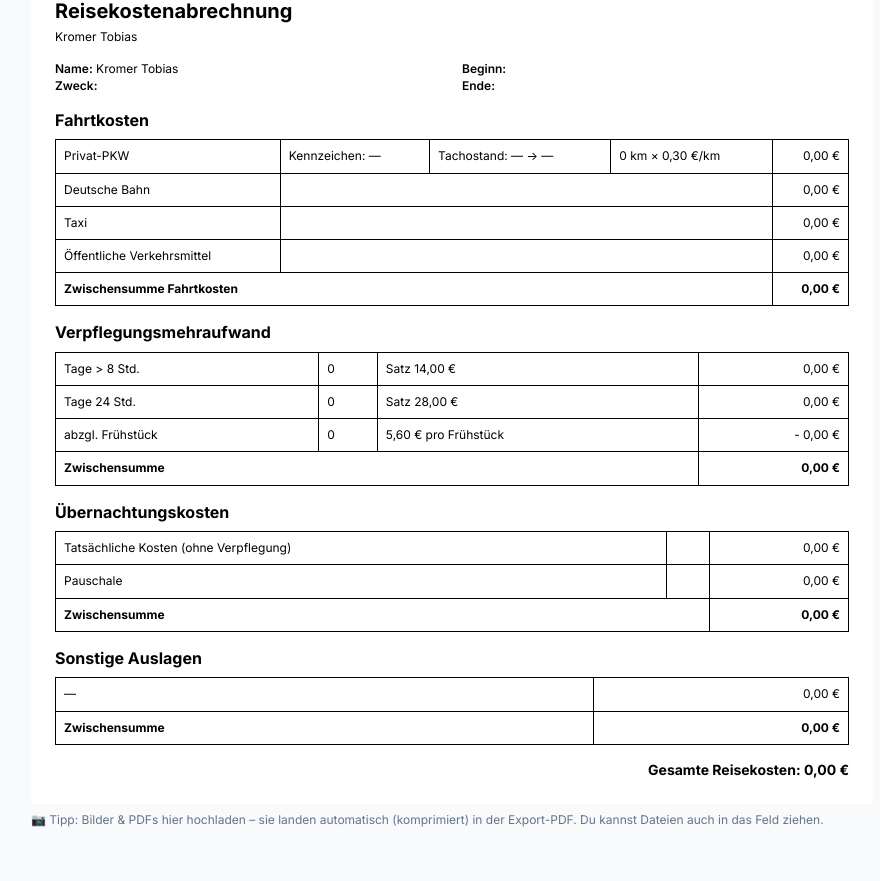
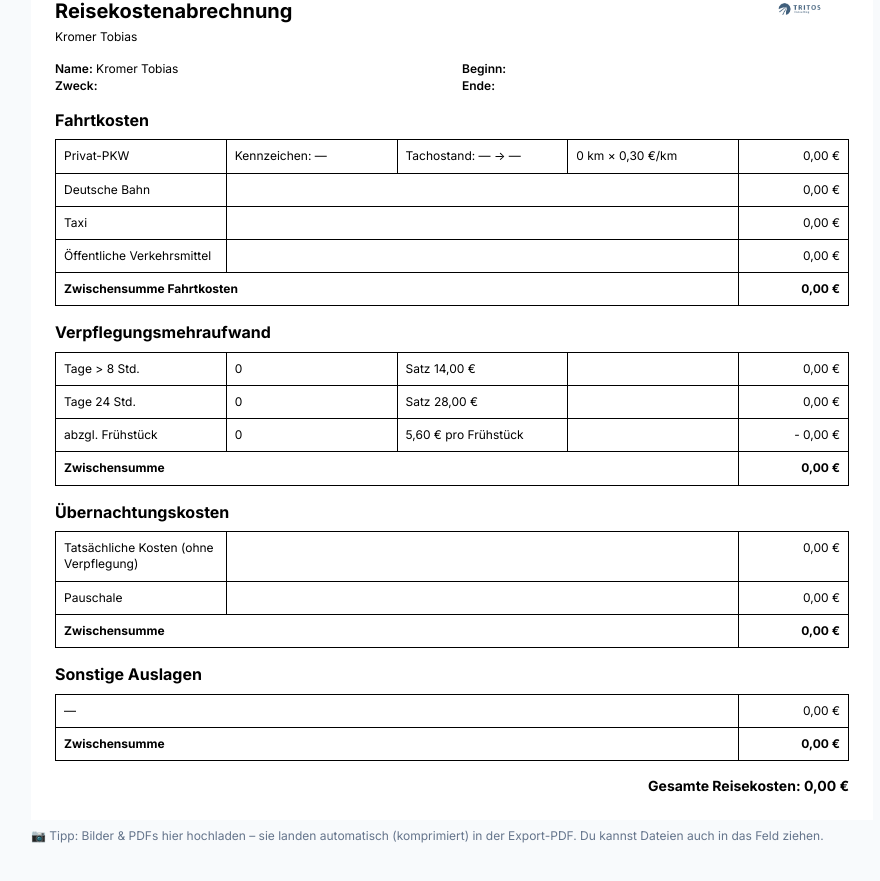
Before and after one commit to tritos-consulting/reisekosten, a React (Vite) app: page / in a window 1280 px wide. Shown: the part 2129-3010 px from the top of the page, without its empty margins (59-939 px from the left). Built offline with nearby package versions, Linux system fonts and the light colour scheme.

Commit message:
Update TravelExpenseFormDE.jsx

```diff
--- a/src/TravelExpenseFormDE.jsx
+++ b/src/TravelExpenseFormDE.jsx
@@ -6,14 +6,13 @@ import html2canvas from "html2canvas";
 /**
  * Features:
  * - 0,30 €/km (keine Staffel), KM aus Tachostand
- * - Responsive Layout, großzügige Abstände
- * - Upload: Bilder & PDFs (Datei-Dialog + Drag&Drop), Entfernen-Button pro Beleg
+ * - Upload via Datei-Dialog + Drag&Drop (Bilder & PDFs), Entfernen-Button
  * - PDF-Export:
  *    - Formular als komprimiertes JPEG
  *    - Anhänge: 1 Seite pro Bild/PDF-Seite, automatisch Portrait/Landscape, A4
- *    - Runterskalieren & JPEG-Qualität für kleine Dateigröße
+ *    - Logo oben rechts auf allen Seiten
+ *    - Einheitliche 5-Spalten-Tabellen, rechtsbündige Beträge
  * - pdf.js: lokal (public/pdfjs/*) mit CDN-Fallback
- * - PDF enthält: Fahrtkosten, Verpflegung, Übernachtung, Auslagen
  */
 
 // --------- Design Tokens ----------
@@ -181,11 +180,15 @@ function kmFlatCost(km, rate = 0.30) {
   return k * rate;
 }
 
-// --- PDF/A4 Konstanten & Kompression ---
-const A4 = { wPt: 595.28, hPt: 841.89 }; // A4 in pt (jsPDF)
-const TARGET_IMG_PX = 1360;               // Zielbreite zum Downscaling
-const JPG_QUALITY_MAIN = 0.78;            // Formular-Screenshot
-const JPG_QUALITY_ATTACH = 0.72;          // Anhänge
+// --- Kompression & A4-Export ---
+const TARGET_IMG_PX = 1360;     // Zielbreite fürs Downscaling
+const JPG_QUALITY_MAIN = 0.78;  // Formular
+const JPG_QUALITY_ATTACH = 0.72;// Anhänge
+
+// Logo (liegt in /public/logo.png)
+const LOGO_SRC = "logo.png";
+const LOGO_W = 90;  // pt
+const LOGO_H = 28;  // pt
 
 async function downscaleImage(dataUrl, targetWidthPx = TARGET_IMG_PX, quality = JPG_QUALITY_ATTACH) {
   return new Promise((resolve) => {
@@ -207,7 +210,7 @@ async function downscaleImage(dataUrl, targetWidthPx = TARGET_IMG_PX, quality =
   });
 }
 
-// --------- pdf.js Loader: zuerst LOKAL, dann (optional) CDN ---------
+// --------- pdf.js Loader: lokal, dann CDN ---------
 const PDFJS_VERSION = "3.11.174";
 const PDFJS_CANDIDATES = [
   { lib: "pdfjs/pdf.min.js", worker: "pdfjs/pdf.worker.min.js" },
@@ -365,7 +368,6 @@ export default function TravelExpenseFormDE() {
   const onDragLeave = (e) => {
     e.preventDefault();
     e.stopPropagation();
-    // nur zurücksetzen, wenn wir wirklich die Dropzone verlassen
     if (dropRef.current && !dropRef.current.contains(e.relatedTarget)) {
       setIsDragging(false);
     }
@@ -387,8 +389,6 @@ export default function TravelExpenseFormDE() {
 
     for (let p = 1; p <= pdf.numPages; p++) {
       const page = await pdf.getPage(p);
-
-      // Zielbreite in Pixel -> Höhe über Seitenverhältnis
       const vp1 = page.getViewport({ scale: 1 });
       const aspect = vp1.height / vp1.width;
       const targetW = TARGET_IMG_PX;
@@ -442,11 +442,19 @@ export default function TravelExpenseFormDE() {
 
       Object.assign(node.style, prev);
 
+      // Logo laden
+      const logoImg = await new Promise((resolve) => {
+        const img = new Image();
+        img.onload = () => resolve(img);
+        img.onerror = () => resolve(null);
+        img.src = LOGO_SRC;
+      });
+
       const pdf = new jsPDF({ unit: "pt", format: "a4", compress: true });
 
       // Hauptseite einpassen (A4 mit Rand)
-      const pageW = pdf.internal.pageSize.getWidth();   // ~595
-      const pageH = pdf.internal.pageSize.getHeight();  // ~842
+      const pageW = pdf.internal.pageSize.getWidth();
+      const pageH = pdf.internal.pageSize.getHeight();
       const margin = 24;
       const innerW = pageW - margin * 2;
       const innerH = pageH - margin * 2;
@@ -455,6 +463,9 @@ export default function TravelExpenseFormDE() {
       const h = canvas.height * ratio;
       const imgMain = canvas.toDataURL("image/jpeg", JPG_QUALITY_MAIN);
       pdf.addImage(imgMain, "JPEG", (pageW - w) / 2, margin, w, h, undefined, "FAST");
+
+      // Logo oben rechts auf der Hauptseite
+      if (logoImg) pdf.addImage(logoImg, "PNG", pageW - margin - LOGO_W, margin, LOGO_W, LOGO_H);
 
       // ---- Anhänge (A4, 1 pro Seite, Orientierung je Seite) ----
       const allImages = [];
@@ -487,27 +498,22 @@ export default function TravelExpenseFormDE() {
         }
       }
 
-      // 3) Einfügen: je Bild eine A4-Seite, Orientierung passend
+      // 3) Einfügen: je Bild eine A4-Seite, Orientierung passend + Logo
       for (let i = 0; i < allImages.length; i++) {
         const { dataUrl, name } = allImages[i];
 
-        // Bildmaße ermitteln (für Orientierung & Fit)
         const dim = await new Promise((resolve) => {
           const image = new Image();
           image.onload = () => resolve({ w: image.width, h: image.height });
           image.src = dataUrl;
         });
 
-        const imgRatio = dim.h / dim.w;
-        const isLandscape = imgRatio < 1; // breiter als hoch?
-
-        // neue Seite hinzufügen (erste ist schon belegt)
+        const isLandscape = dim.h / dim.w < 1;
         pdf.addPage("a4", isLandscape ? "landscape" : "portrait");
 
         const curW = pdf.internal.pageSize.getWidth();
         const curH = pdf.internal.pageSize.getHeight();
 
-        // Rand und maximal einpassen
         const m = 20;
         const maxW = curW - m * 2;
         const maxH = curH - m * 2;
@@ -520,7 +526,8 @@ export default function TravelExpenseFormDE() {
 
         pdf.addImage(dataUrl, "JPEG", x, y, drawW, drawH, undefined, "FAST");
 
-        // kleine Beschriftung unten links (optional)
+        if (logoImg) pdf.addImage(logoImg, "PNG", curW - m - LOGO_W, m, LOGO_W, LOGO_H);
+
         pdf.setFontSize(9);
         pdf.text(name || "Anhang", m, curH - m / 2);
       }
@@ -534,12 +541,8 @@ export default function TravelExpenseFormDE() {
       const url = URL.createObjectURL(blob);
       setPdfUrl(url);
 
-      // Nur wenn beim Rendern von PDF-Anhängen etwas scheiterte: Hinweis
-      if (pdfRenderFailed) {
-        setErrMsg("Hinweis: Mindestens ein PDF-Anhang konnte nicht gerendert werden. Bilder wurden dennoch exportiert.");
-      } else {
-        setErrMsg("");
-      }
+      if (pdfRenderFailed) setErrMsg("Hinweis: Mindestens ein PDF-Anhang konnte nicht gerendert werden. Bilder wurden dennoch exportiert.");
+      else setErrMsg("");
 
       setBusy(false);
     } catch (err) {
@@ -942,12 +945,19 @@ export default function TravelExpenseFormDE() {
           marginTop: 24,
         }}
       >
+        {/* Kopfbereich */}
+        <div style={{ display: "flex", alignItems: "center", justifyContent: "space-between" }}>
+          <div>
             <div style={{ fontSize: 12 }}>{basis.firma}</div>
             <div style={{ fontSize: 20, fontWeight: 700, marginTop: 8 }}>Reisekostenabrechnung</div>
             <div style={{ marginTop: 4, fontSize: 12 }}>
               {basis.kw ? `KW ${basis.kw}` : null}
               {basis.kw && (basis.name || basis.beginn || basis.ende) ? " – " : null}
               {basis.name}
+            </div>
+          </div>
+          {/* Platzhalter fürs Logo im HTML-Preview (PDF setzt Logo separat über jsPDF) */}
+          <img src={LOGO_SRC} alt="" style={{ height: 28, opacity: 0.8 }} />
         </div>
 
         {/* Basisdaten PDF */}
@@ -962,10 +972,12 @@ export default function TravelExpenseFormDE() {
           </div>
         </div>
 
-        {/* Tabellen */}
+        {/* Tabellen – 5-Spalten-Raster, letzte Spalte = Beträge (rechtsbündig, feste Breite) */}
         {(() => {
           const cell = { border: "1px solid #000", padding: 8, fontSize: 12, verticalAlign: "top" };
           const header = { fontWeight: 700, marginTop: 16 };
+          const amtCell = { ...cell, textAlign: "right", width: 110 }; // feste Breite für Beträge
+          const textCell = { ...cell }; // restliche Zellen
 
           const km = num(fahrt.km);
           const kmCost = kmFlatCost(km, 0.30);
@@ -974,100 +986,131 @@ export default function TravelExpenseFormDE() {
             <>
               {/* Fahrtkosten */}
               <div style={header}>Fahrtkosten</div>
-              <table style={{ width: "100%", borderCollapse: "collapse", marginTop: 8 }}>
+              <table style={{ width: "100%", borderCollapse: "collapse", marginTop: 8, tableLayout: "fixed" }}>
+                <colgroup>
+                  <col />
+                  <col />
+                  <col />
+                  <col />
+                  <col style={{ width: 110 }} />
+                </colgroup>
                 <tbody>
                   <tr>
-                    <td style={cell}>Privat-PKW</td>
-                    <td style={cell}>Kennzeichen: {fahrt.kennzeichen || "—"}</td>
-                    <td style={cell}>Tachostand: {fahrt.tachostandBeginn || "—"} → {fahrt.tachostandEnde || "—"}</td>
-                    <td style={cell}>{km} km × 0,30 €/km</td>
-                    <td style={{ ...cell, textAlign: "right" }}>{fmt(kmCost)}</td>
+                    <td style={textCell}>Privat-PKW</td>
+                    <td style={textCell}>Kennzeichen: {fahrt.kennzeichen || "—"}</td>
+                    <td style={textCell}>Tachostand: {fahrt.tachostandBeginn || "—"} → {fahrt.tachostandEnde || "—"}</td>
+                    <td style={textCell}>{km} km × 0,30 €/km</td>
+                    <td style={amtCell}>{fmt(kmCost)}</td>
                   </tr>
                   <tr>
-                    <td style={cell}>Deutsche Bahn</td>
-                    <td style={cell} colSpan={3}></td>
-                    <td style={{ ...cell, textAlign: "right" }}>{fmt(num(fahrt.bahn))}</td>
+                    <td style={textCell}>Deutsche Bahn</td>
+                    <td style={textCell} colSpan={3}></td>
+                    <td style={amtCell}>{fmt(num(fahrt.bahn))}</td>
                   </tr>
                   <tr>
-                    <td style={cell}>Taxi</td>
-                    <td style={cell} colSpan={3}></td>
-                    <td style={{ ...cell, textAlign: "right" }}>{fmt(num(fahrt.taxi))}</td>
+                    <td style={textCell}>Taxi</td>
+                    <td style={textCell} colSpan={3}></td>
+                    <td style={amtCell}>{fmt(num(fahrt.taxi))}</td>
                   </tr>
                   <tr>
-                    <td style={cell}>Öffentliche Verkehrsmittel</td>
-                    <td style={cell} colSpan={3}></td>
-                    <td style={{ ...cell, textAlign: "right" }}>{fmt(num(fahrt.oev))}</td>
+                    <td style={textCell}>Öffentliche Verkehrsmittel</td>
+                    <td style={textCell} colSpan={3}></td>
+                    <td style={amtCell}>{fmt(num(fahrt.oev))}</td>
                   </tr>
                   <tr>
-                    <td style={{ ...cell, fontWeight: 700 }} colSpan={4}>Zwischensumme Fahrtkosten</td>
-                    <td style={{ ...cell, textAlign: "right", fontWeight: 700 }}>{fmt(sumFahrt)}</td>
+                    <td style={{ ...textCell, fontWeight: 700 }} colSpan={4}>Zwischensumme Fahrtkosten</td>
+                    <td style={{ ...amtCell, fontWeight: 700 }}>{fmt(sumFahrt)}</td>
                   </tr>
                 </tbody>
               </table>
 
               {/* Verpflegung */}
               <div style={header}>Verpflegungsmehraufwand</div>
-                <table style={{ width: "100%", borderCollapse: "collapse", marginTop: 8 }}>
+              <table style={{ width: "100%", borderCollapse: "collapse", marginTop: 8, tableLayout: "fixed" }}>
+                <colgroup>
+                  <col />
+                  <col />
+                  <col />
+                  <col />
+                  <col style={{ width: 110 }} />
+                </colgroup>
                 <tbody>
                   <tr>
-                      <td style={cell}>Tage &gt; 8 Std.</td>
-                      <td style={cell}>{verpf.tage8}</td>
-                      <td style={cell}>Satz {fmt(num(verpf.satz8))}</td>
-                      <td style={{ ...cell, textAlign: "right" }}>{fmt(num(verpf.tage8) * num(verpf.satz8))}</td>
+                    <td style={textCell}>Tage &gt; 8 Std.</td>
+                    <td style={textCell}>{verpf.tage8}</td>
+                    <td style={textCell}>Satz {fmt(num(verpf.satz8))}</td>
+                    <td style={textCell}></td>
+                    <td style={amtCell}>{fmt(num(verpf.tage8) * num(verpf.satz8))}</td>
                   </tr>
                   <tr>
-                      <td style={cell}>Tage 24 Std.</td>
-                      <td style={cell}>{verpf.tage24}</td>
-                      <td style={cell}>Satz {fmt(num(verpf.satz24))}</td>
-                      <td style={{ ...cell, textAlign: "right" }}>{fmt(num(verpf.tage24) * num(verpf.satz24))}</td>
+                    <td style={textCell}>Tage 24 Std.</td>
+                    <td style={textCell}>{verpf.tage24}</td>
+                    <td style={textCell}>Satz {fmt(num(verpf.satz24))}</td>
+                    <td style={textCell}></td>
+                    <td style={amtCell}>{fmt(num(verpf.tage24) * num(verpf.satz24))}</td>
                   </tr>
                   <tr>
-                      <td style={cell}>abzgl. Frühstück</td>
-                      <td style={cell}>{verpf.fruehstueckAbz}</td>
-                      <td style={cell}>{fmt(num(verpf.abzFruehstueck))} pro Frühstück</td>
-                      <td style={{ ...cell, textAlign: "right" }}>- {fmt(num(verpf.fruehstueckAbz) * num(verpf.abzFruehstueck))}</td>
+                    <td style={textCell}>abzgl. Frühstück</td>
+                    <td style={textCell}>{verpf.fruehstueckAbz}</td>
+                    <td style={textCell}>{fmt(num(verpf.abzFruehstueck))} pro Frühstück</td>
+                    <td style={textCell}></td>
+                    <td style={amtCell}>- {fmt(num(verpf.fruehstueckAbz) * num(verpf.abzFruehstueck))}</td>
                   </tr>
                   <tr>
-                      <td style={{ ...cell, fontWeight: 700 }} colSpan={3}>Zwischensumme</td>
-                      <td style={{ ...cell, textAlign: "right", fontWeight: 700 }}>{fmt(sumVerpf)}</td>
+                    <td style={{ ...textCell, fontWeight: 700 }} colSpan={4}>Zwischensumme</td>
+                    <td style={{ ...amtCell, fontWeight: 700 }}>{fmt(sumVerpf)}</td>
                   </tr>
                 </tbody>
               </table>
 
               {/* Übernachtung */}
               <div style={header}>Übernachtungskosten</div>
-                <table style={{ width: "100%", borderCollapse: "collapse", marginTop: 8 }}>
+              <table style={{ width: "100%", borderCollapse: "collapse", marginTop: 8, tableLayout: "fixed" }}>
+                <colgroup>
+                  <col />
+                  <col />
+                  <col />
+                  <col />
+                  <col style={{ width: 110 }} />
+                </colgroup>
                 <tbody>
                   <tr>
-                      <td style={cell}>Tatsächliche Kosten (ohne Verpflegung)</td>
-                      <td style={cell} colSpan={2}></td>
-                      <td style={{ ...cell, textAlign: "right" }}>{fmt(num(uebernacht.tatsaechlich))}</td>
+                    <td style={textCell}>Tatsächliche Kosten (ohne Verpflegung)</td>
+                    <td style={textCell} colSpan={3}></td>
+                    <td style={amtCell}>{fmt(num(uebernacht.tatsaechlich))}</td>
                   </tr>
                   <tr>
-                      <td style={cell}>Pauschale</td>
-                      <td style={cell} colSpan={2}></td>
-                      <td style={{ ...cell, textAlign: "right" }}>{fmt(num(uebernacht.pauschale))}</td>
+                    <td style={textCell}>Pauschale</td>
+                    <td style={textCell} colSpan={3}></td>
+                    <td style={amtCell}>{fmt(num(uebernacht.pauschale))}</td>
                   </tr>
                   <tr>
-                      <td style={{ ...cell, fontWeight: 700 }} colSpan={3}>Zwischensumme</td>
-                      <td style={{ ...cell, textAlign: "right", fontWeight: 700 }}>{fmt(sumUebernacht)}</td>
+                    <td style={{ ...textCell, fontWeight: 700 }} colSpan={4}>Zwischensumme</td>
+                    <td style={{ ...amtCell, fontWeight: 700 }}>{fmt(sumUebernacht)}</td>
                   </tr>
                 </tbody>
               </table>
 
               {/* Auslagen */}
               <div style={header}>Sonstige Auslagen</div>
-                <table style={{ width: "100%", borderCollapse: "collapse", marginTop: 8 }}>
+              <table style={{ width: "100%", borderCollapse: "collapse", marginTop: 8, tableLayout: "fixed" }}>
+                <colgroup>
+                  <col />
+                  <col />
+                  <col />
+                  <col />
+                  <col style={{ width: 110 }} />
+                </colgroup>
                 <tbody>
                   {auslagen.map((r, i) => (
                     <tr key={i}>
-                        <td style={cell} colSpan={3}>{r.text || "—"}</td>
-                        <td style={{ ...cell, textAlign: "right" }}>{fmt(num(r.betrag))}</td>
+                      <td style={textCell} colSpan={4}>{r.text || "—"}</td>
+                      <td style={amtCell}>{fmt(num(r.betrag))}</td>
                     </tr>
                   ))}
                   <tr>
-                      <td style={{ ...cell, fontWeight: 700 }} colSpan={3}>Zwischensumme</td>
-                      <td style={{ ...cell, textAlign: "right", fontWeight: 700 }}>{fmt(sumAuslagen)}</td>
+                    <td style={{ ...textCell, fontWeight: 700 }} colSpan={4}>Zwischensumme</td>
+                    <td style={{ ...amtCell, fontWeight: 700 }}>{fmt(sumAuslagen)}</td>
                   </tr>
                 </tbody>
               </table>
```
Lines whose indentation alone changed are shown as unchanged.
